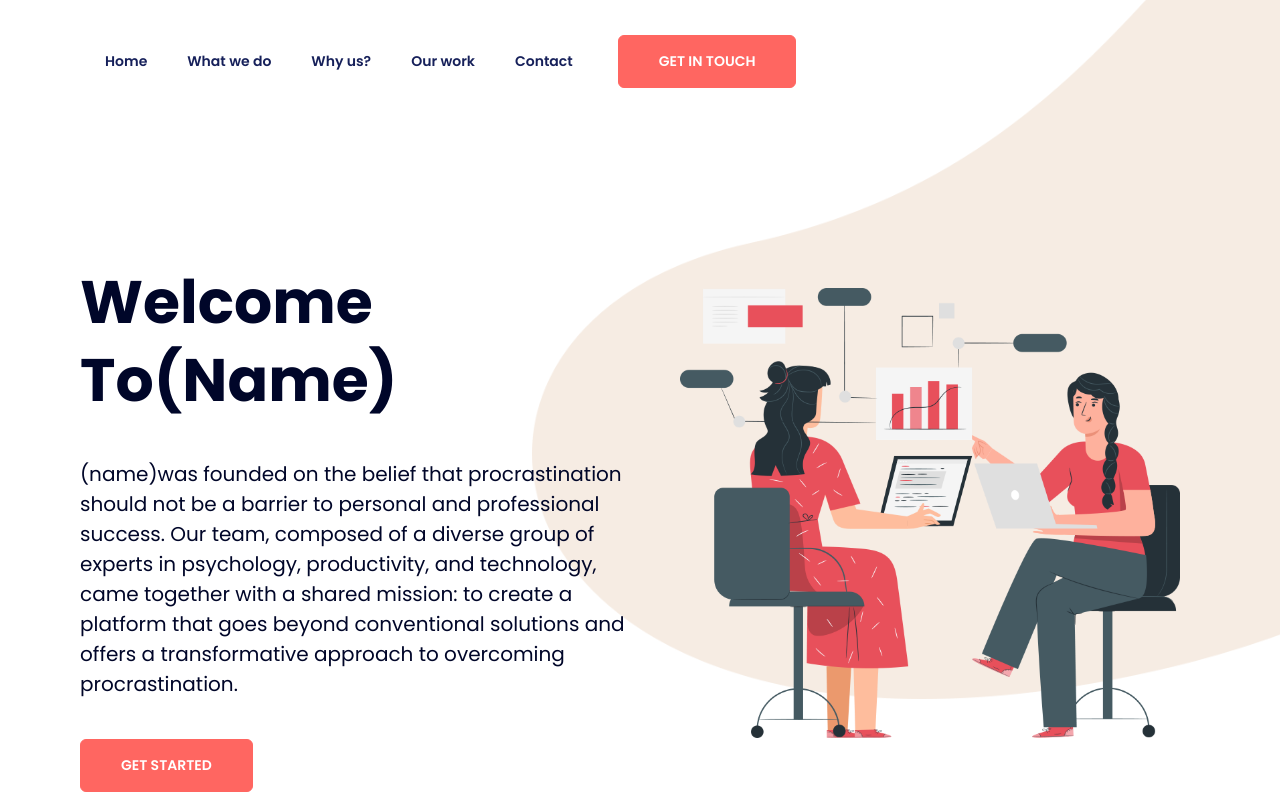
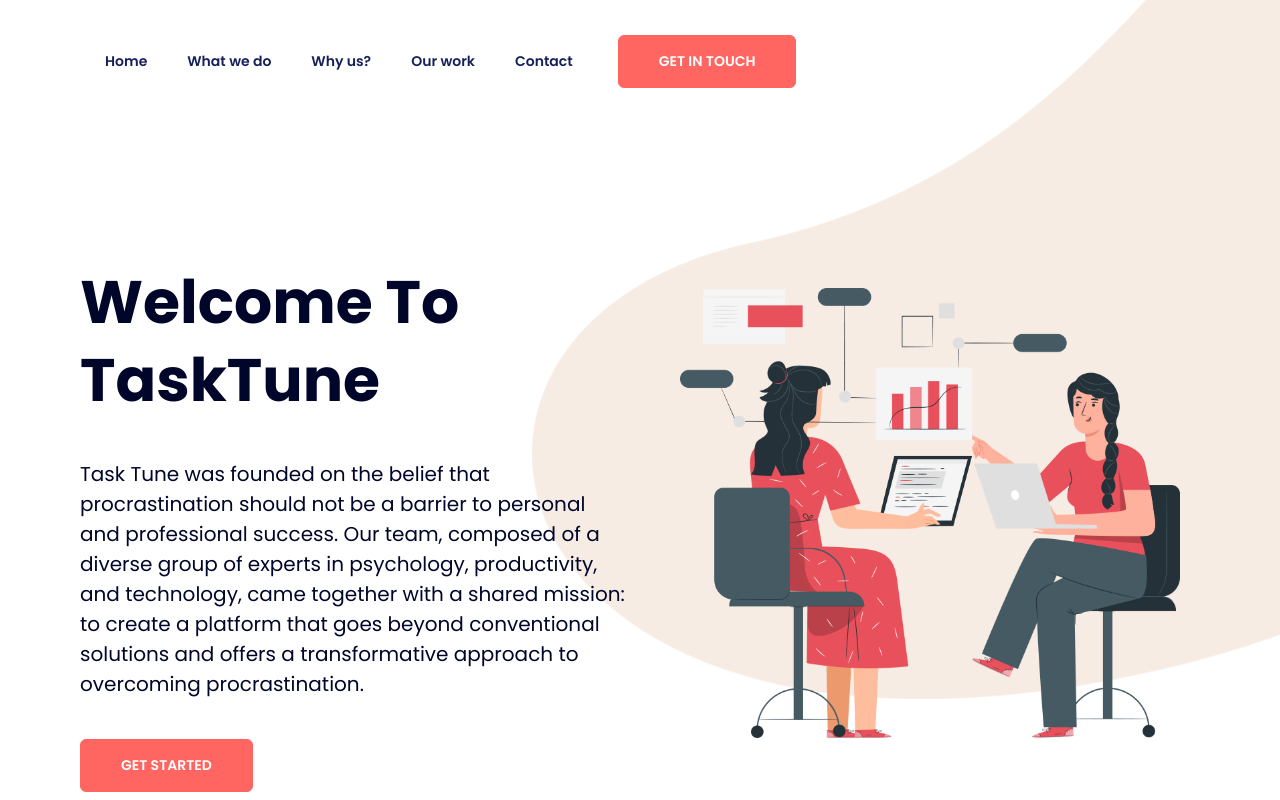
Before and after one commit to NAWAZ-SRM/landing-page, a plain HTML site: page index.html in a window 1280 px wide. Shown: the top 800 px of the page. Drawn offline with nearby package versions, Linux system fonts and the light colour scheme.

Commit message:
Update index.html

```diff
--- a/index.html
+++ b/index.html
@@ -83,10 +83,10 @@
         <section class="hero" id="home">
           <div class="container">
             <div class="hero-content">
-              <h1 class="h1 hero-title">Welcome to(name)</h1>
+              <h1 class="h1 hero-title">Welcome to TaskTune</h1>
 
               <p class="hero-text">
-                (name)was founded on the belief that procrastination should not
+                Task Tune was founded on the belief that procrastination should not
                 be a barrier to personal and professional success. Our team,
                 composed of a diverse group of experts in psychology,
                 productivity, and technology, came together with a shared
@@ -389,7 +389,7 @@
     <footer>
       <div class="footer-bottom">
         <p class="copyright">
-          &copy; 2023 <a href="our repo link">coders</a> All right reserved
+          &copy; 2023 <a href="https://github.com/NAWAZ-SRM/landing-page">coding gunz</a> All right reserved
         </p>
       </div>
     </footer>
```
